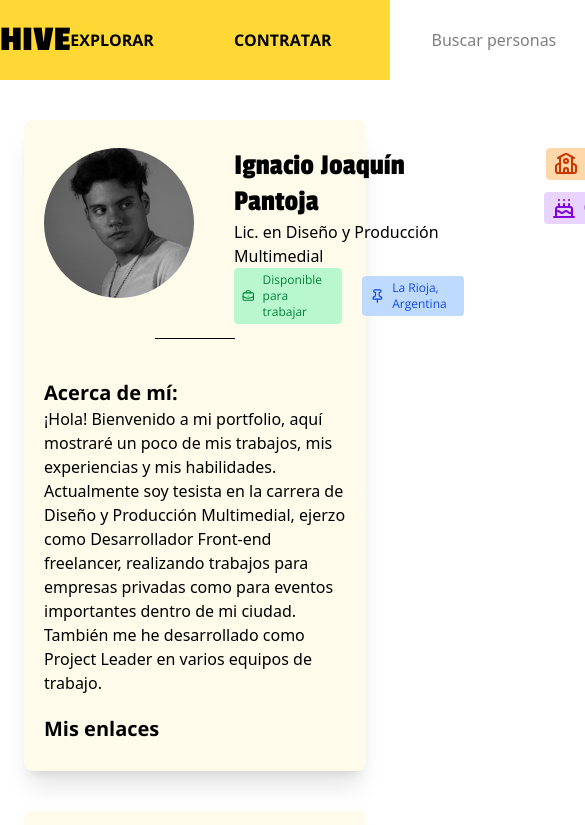
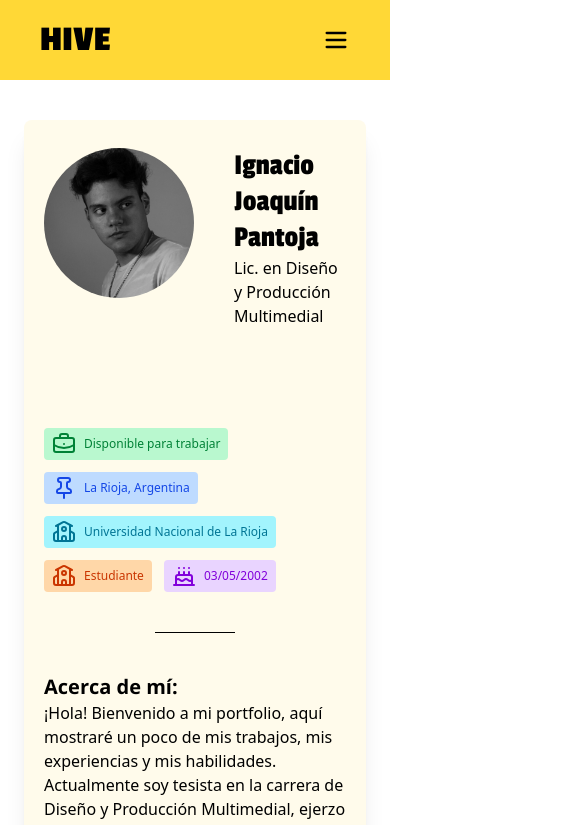
Before and after one commit to NachoXS15/hive, a Next.js app: page /home/profile in a window 390 px wide. Shown: the top 825 px of the page, 585 px wide, since content can reach past the window. Built offline with nearby package versions, Linux system fonts and the light colour scheme.

Commit message:
still creating profile ui and header

```diff
--- a/src/app/components/Header.tsx
+++ b/src/app/components/Header.tsx
@@ -1,11 +1,11 @@
-import { Search } from "lucide-react";
+import { Menu, Search } from "lucide-react";
 import Link from "next/link";
 
 export default function Header() {
     return (
-        <header className="w-full h-20 flex items-center bg-yellow-main justify-around">
+        <header className="w-full h-20 flex items-center bg-yellow-main justify-between md:justify-around px-10">
             <Link href="/home" className="font-main text-4xl font-black">HIVE</Link>
-            <div className="flex items-center gap-20">
+            <div className="hidden md:flex items-center gap-8 xl:gap-15 2xl:gap-20">
                 <Link href="/" className="font-second font-bold uppercase">Explorar</Link>
                 <Link href="/" className="font-second font-bold uppercase">Contratar</Link>
                 <form action="" className="flex items-center gap-2">
@@ -13,7 +13,8 @@ export default function Header() {
                     <button type="submit"><Search /></button>
                 </form>
             </div>
-            <button className="text-yellow-main bg-black-main rounded-full w-12 h-12 hover:cursor-pointer font-bold text-xl">IP</button>
+            <button className="hidden md:inline-block text-yellow-main bg-black-main rounded-full w-12 h-12 hover:cursor-pointer font-bold text-xl">IP</button>
+            <button className="md:hidden inline-block "><Menu size={28} /></button>
         </header>
     )
 }
--- a/src/app/components/Profile.tsx
+++ b/src/app/components/Profile.tsx
@@ -6,22 +6,27 @@ import { BriefcaseBusiness, Cake, Pin, School } from "lucide-react";
 export default function Profile() {
     return (
         <article className="bg-amber-50 shadow-xl py-7 rounded-lg md:px-10 w-full px-5 2xl:w-3/6 xl:w-10/12 md:w-3/4 h-fit">
-            <section className="flex gap-20 items-center justify-between">
-                <div className="h-[150px] flex items-center gap-10">
-                    <div className="rounded-full min-w-[150px] min-h-[150px] bg-cover bg-center" style={{ backgroundImage: `url('/images/nacho.webp')` }}>
+            <section className="flex gap-20 flex-col xl:flex-row items-center justify-between">
+                <div className="h-[200px] xl:h-[180px] flex items-center gap-10">
+                    <div className="rounded-full self-start min-w-[150px] min-h-[150px] bg-cover bg-center" style={{ backgroundImage: `url('/images/nacho.webp')` }}>
                     </div>
                     <div className="h-full flex flex-col justify-between">
                         <div className="">
                             <h2 className="font-normal text-3xl font-main">Ignacio Joaquín Pantoja</h2>
                             <h3 className="">Lic. en Diseño y Producción Multimedial</h3>
                         </div>
-                        <div id="info" className="flex items-center gap-5 font-second">
+                        <div id="info" className="hidden xl:flex w-full flex-wrap items-center gap-3 font-second">
                             <span className="text-xs bg-green-200 text-green-700 flex items-center gap-2 px-2 py-1 rounded"><BriefcaseBusiness /> Disponible para trabajar</span>
                             <span className="text-xs text-blue-700 bg-blue-200 flex items-center gap-2 rounded px-2 py-1"><Pin /> La Rioja, Argentina</span>
+                            <span className="text-xs text-cyan-700 bg-cyan-200 flex items-center gap-2 rounded px-2 py-1"><School /> Universidad Nacional de La Rioja</span>
+
                         </div>
                     </div>
                 </div>
-                <div className="flex self-start flex-col items-center gap-3">
+                <div className="flex xl:self-start flex-row xl:flex-col flex-wrap xl:flex-nowrap items-center gap-3">
+                    <span className="xl:hidden text-xs bg-green-200 text-green-700 flex items-center gap-2 px-2 py-1 rounded"><BriefcaseBusiness /> Disponible para trabajar</span>
+                    <span className="xl:hidden text-xs text-blue-700 bg-blue-200 flex items-center gap-2 rounded px-2 py-1"><Pin /> La Rioja, Argentina</span>
+                    <span className="xl:hidden text-xs text-cyan-700 bg-cyan-200 flex items-center gap-2 rounded px-2 py-1"><School /> Universidad Nacional de La Rioja</span>
                     <span className="text-xs bg-orange-200 text-orange-700 flex items-center gap-2 px-2 py-1 rounded"><School /> Estudiante</span>
                     <span className="text-xs bg-purple-200 text-purple-700 flex items-center gap-2 px-2 py-1 rounded"><Cake /> 03/05/2002</span>
                 </div>
```
Also changed, not shown: 1 other file (tests, documents, lock files or other folders).
